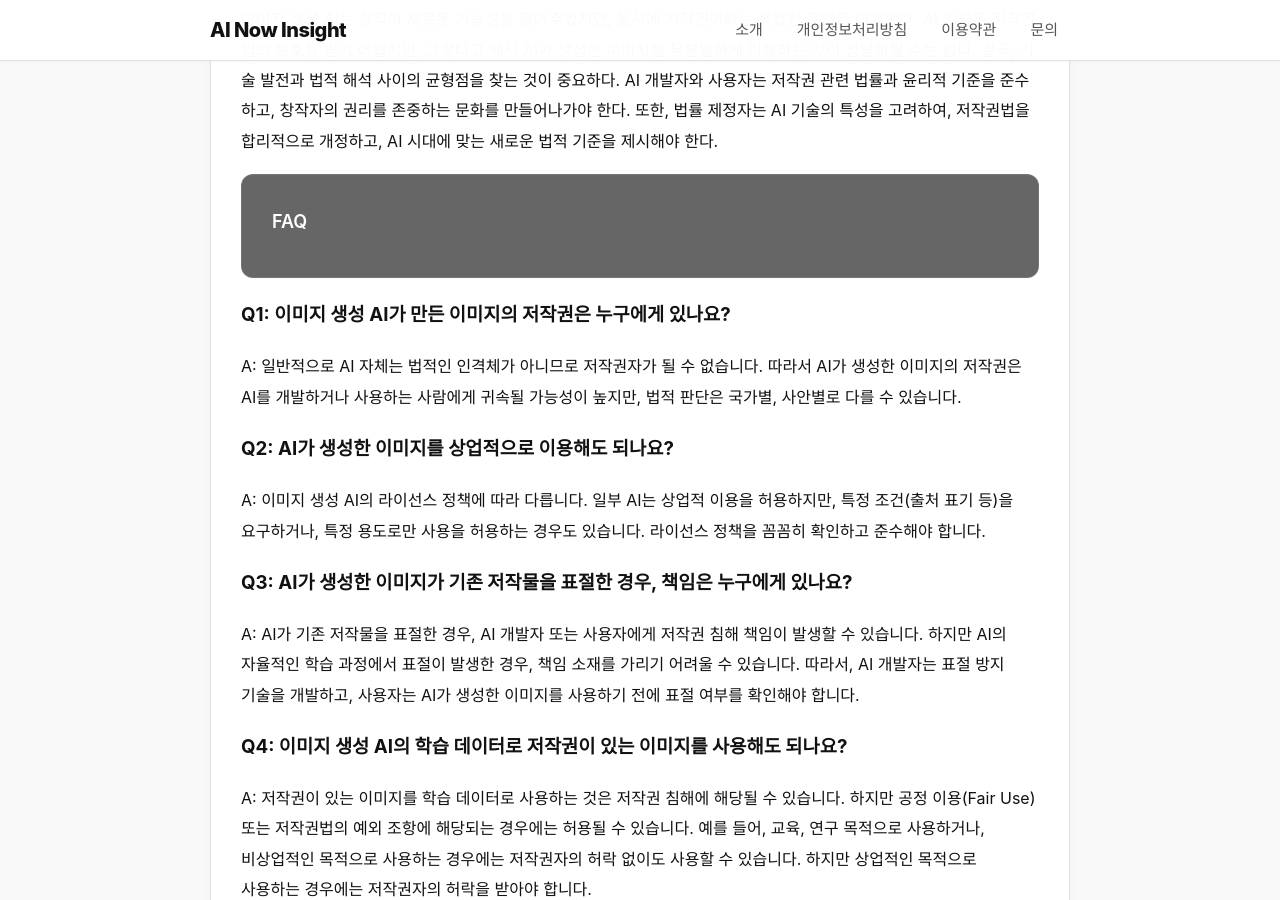
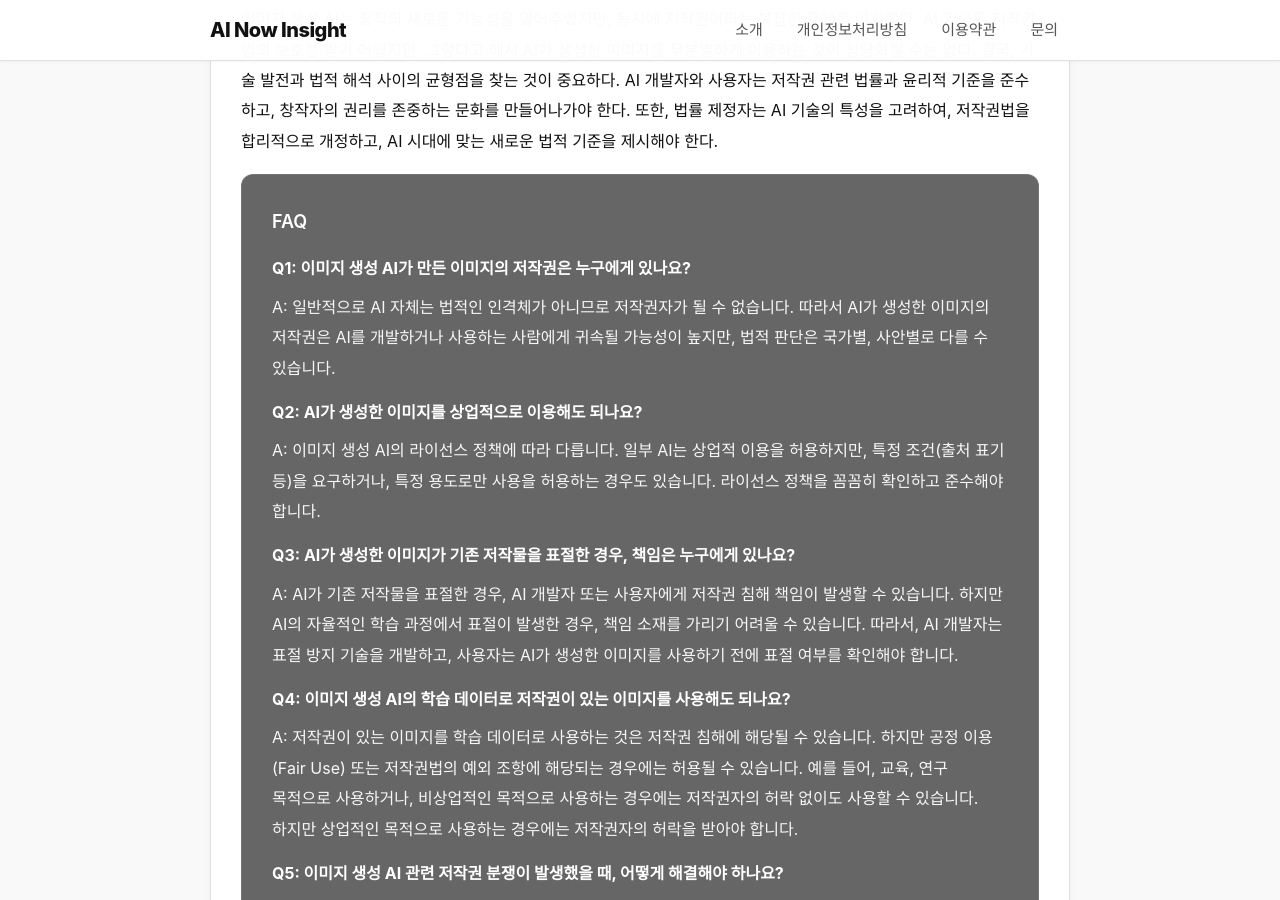
Before and after one commit to ilovegkd/ilovegkd.github.io, a Jekyll site: the page built from _posts/2026-02-09-post-3040.md, in a window 1280 px wide and 900 px high, scrolled down 2450 px. Built offline with Jekyll 4.4.1, drawn with Linux system fonts in a browser that asks for light colours.

Commit message:
Update 2026-02-09-post-3040.md

```diff
--- a/_posts/2026-02-09-post-3040.md
+++ b/_posts/2026-02-09-post-3040.md
@@ -112,7 +112,7 @@ permalink: "/2026/02/09/post-3040.html"
 <h2>결론: 균형점을 찾아서</h2>
 이미지 생성 AI는 창작의 새로운 가능성을 열어주었지만, 동시에 저작권이라는 복잡한 문제를 야기했다. AI 기술은 저작권법의 보호를 받기 어렵지만, 그렇다고 해서 AI가 생성한 이미지를 무분별하게 이용하는 것이 정당화될 수는 없다. 결국, 기술 발전과 법적 해석 사이의 균형점을 찾는 것이 중요하다. AI 개발자와 사용자는 저작권 관련 법률과 윤리적 기준을 준수하고, 창작자의 권리를 존중하는 문화를 만들어나가야 한다. 또한, 법률 제정자는 AI 기술의 특성을 고려하여, 저작권법을 합리적으로 개정하고, AI 시대에 맞는 새로운 법적 기준을 제시해야 한다.
 
-<div class="faq-box"><h2>FAQ</h2></div>
+<div class="faq-box"><h2>FAQ</h2>
 <h3>Q1: 이미지 생성 AI가 만든 이미지의 저작권은 누구에게 있나요?</h3>
 <p>A: 일반적으로 AI 자체는 법적인 인격체가 아니므로 저작권자가 될 수 없습니다. 따라서 AI가 생성한 이미지의 저작권은 AI를 개발하거나 사용하는 사람에게 귀속될 가능성이 높지만, 법적 판단은 국가별, 사안별로 다를 수 있습니다.</p>
 <h3>Q2: AI가 생성한 이미지를 상업적으로 이용해도 되나요?</h3>
```
